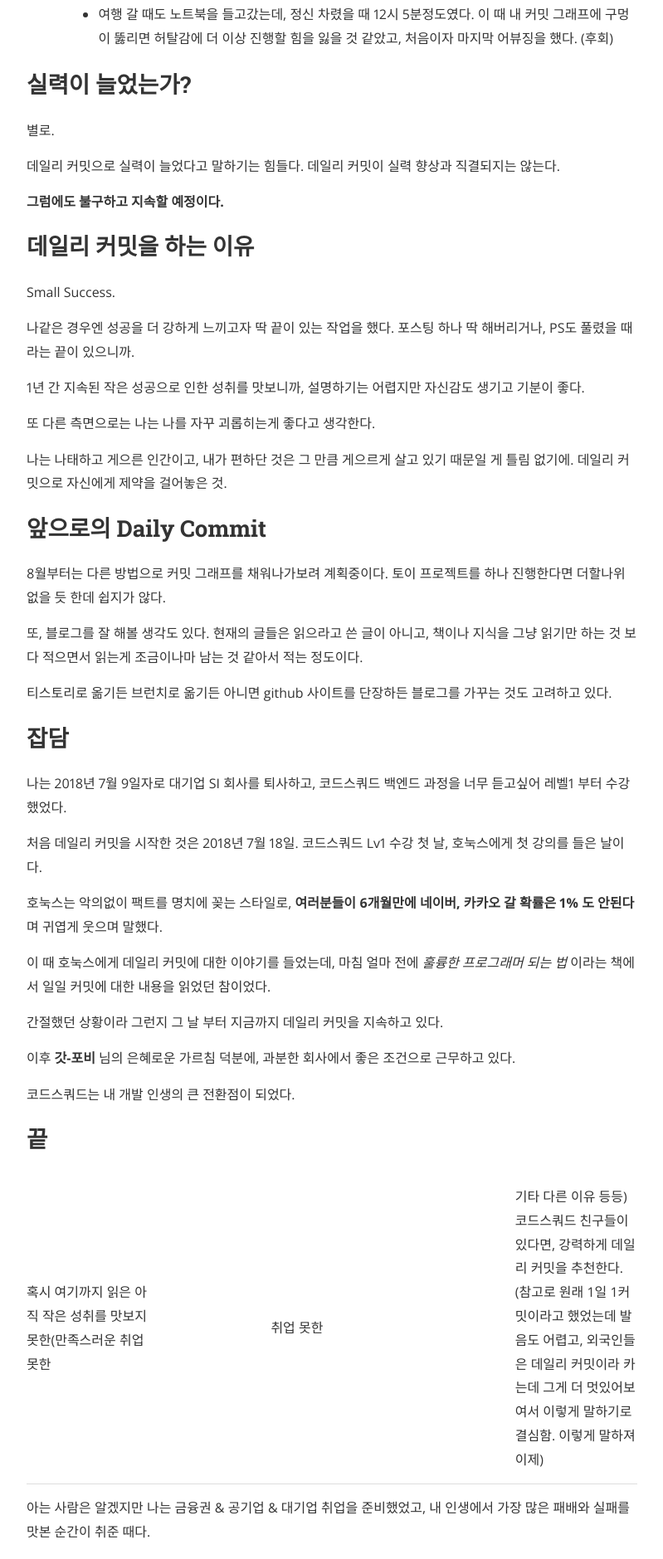
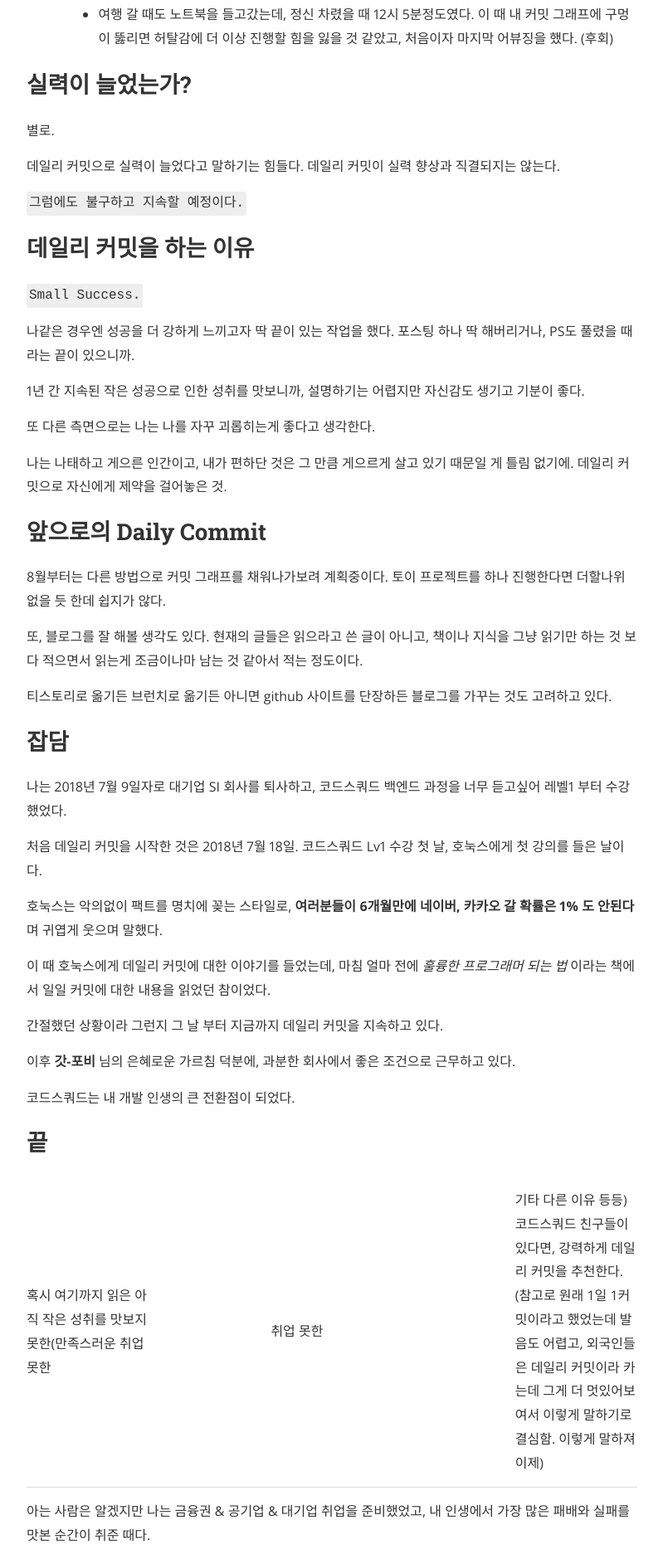
Before and after one commit to Oraindrop/oraindrop.github.io, a Jekyll site: the page built from _posts/TIL/2019-07-22-TIL.md, in a window 1280 px wide. Shown: the part 982-2861 px from the top of the page at 83% size, without its empty margins (240-1039 px from the left). Built offline with Jekyll 4.4.1, drawn with Linux system fonts in a browser that asks for light colours; nearby versions of some CDN libraries; comment, search, counter and statistics services are not loaded.

Commit message:
TIL Syntax 일부 수정

```diff
--- a/_posts/TIL/2019-07-22-TIL.md
+++ b/_posts/TIL/2019-07-22-TIL.md
@@ -35,13 +35,13 @@
 
 데일리 커밋으로 실력이 늘었다고 말하기는 힘들다. 데일리 커밋이 실력 향상과 직결되지는 않는다.
 
-**그럼에도 불구하고 지속할 예정이다.**
+`그럼에도 불구하고 지속할 예정이다.`
 
 
 
 ## 데일리 커밋을 하는 이유
 
-Small Success.
+`Small Success.`
 
 나같은 경우엔 성공을 더 강하게 느끼고자 딱 끝이 있는 작업을 했다. 포스팅 하나 딱 해버리거나, PS도 풀렸을 때라는 끝이 있으니까.
 
@@ -88,7 +88,7 @@
 
 많게는 서류 10연패까지 해봤고 그 날 시무룩한 날 여자친구가 찍어놓은 동영상이 아직도 있다. (보면 웃겨서 자지러짐)
 
-*이렇게 많이 패배하고 실패하는데 확실한 성취 하나쯤은 있어야 되지 않겠음?*
+`이렇게 많이 패배하고 실패하는데 확실한 성취 하나쯤은 있어야 되지 않겠음?`
 
 지금은 보이거나 체감되지 않는 데일리 커밋이라는 작은 성취와 성과가 분명히 큰 성공(성공이 막 위대한 성공이라기보다 자신이 느끼는 성공!)을 이루는 기반이 될 것임을 확신한다.
 
@@ -96,4 +96,4 @@
 
 만약 시작이 1년 정도 늦더라도 길게 봤을 때 정말 근소한 차이라는 것을 말해주고 싶고, 머지 않아 좋은 동료가 될 친구들이기에 꺾이지 않기를 간절히 바라고 응원한다.
 
-데일리커밋 하자. ㄱㄱ
+**데일리커밋 하자. ㄱㄱ**
```
